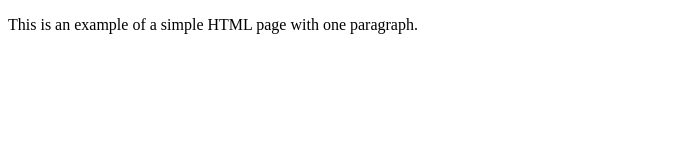
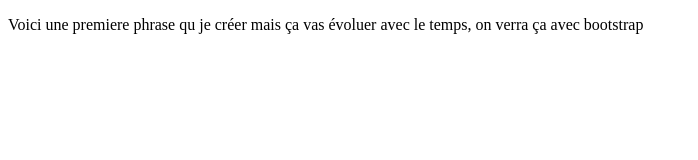
Before and after one commit to Pyramid-EPITA/Pyramid.github.io, a plain HTML site: page index.html in a window 1280 px wide. Shown: the whole page, without its empty margins (0-698 px from the left). Drawn offline with Linux system fonts and the light colour scheme.

Commit message:
1er test index

```diff
--- a/index.html
+++ b/index.html
@@ -4,6 +4,6 @@
         <title>Example</title>
     </head>
     <body>
-        <p>This is an example of a simple HTML page with one paragraph.</p>
+        <p>Voici une premiere phrase qu je créer mais ça vas évoluer avec le temps, on verra ça avec bootstrap</p>
     </body>
 </html>
```
